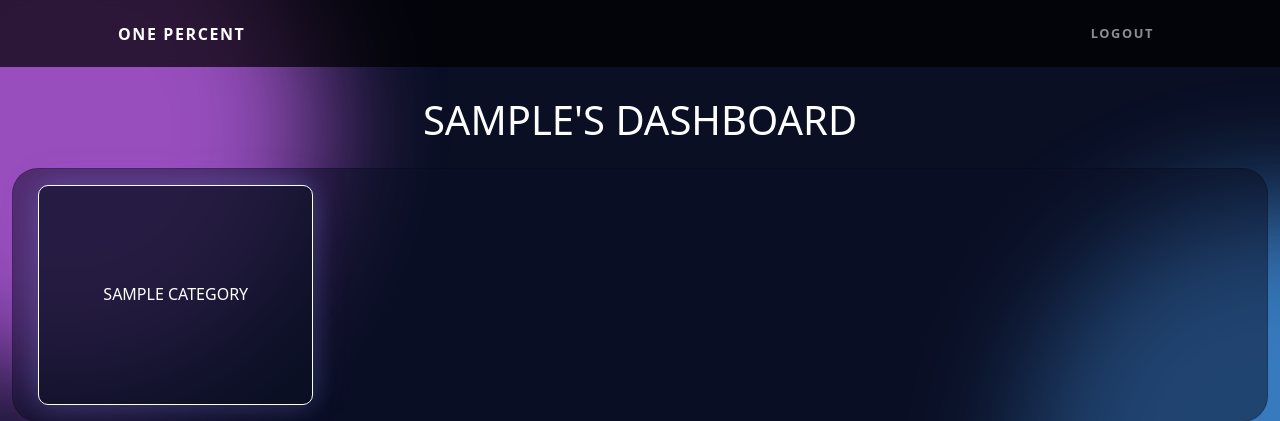
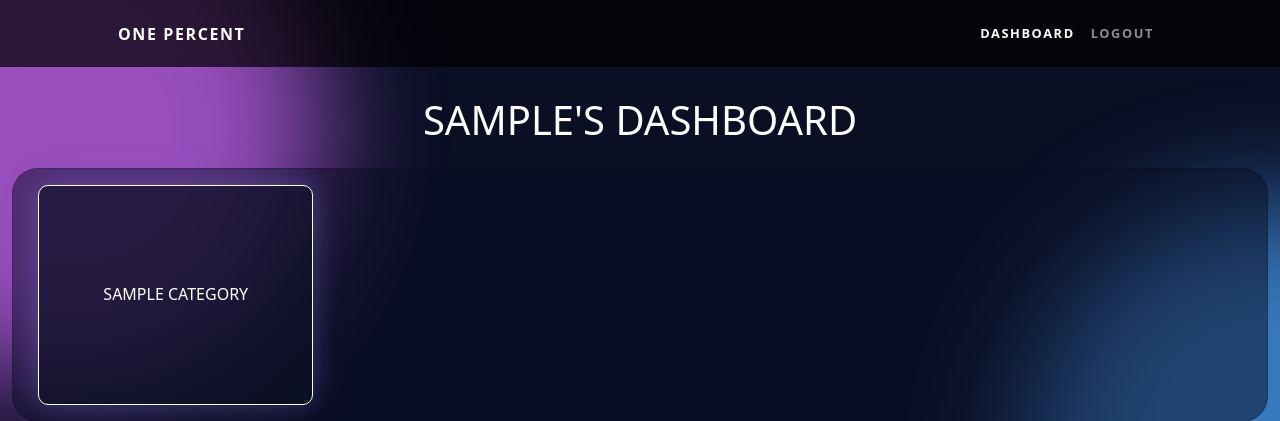
Before and after one commit to AlexThoma5/one_percent, a Django app: page /dashboard/ in a window 1280 px wide. Shown: the top 421 px of the page. Run offline with Django 4.2, Linux system fonts and the light colour scheme; a user stored in the database is signed in; tables that the repository leaves empty hold one stand-in row (values such as "Sample post"); data that the repository does not hold is empty; some libraries are stand-ins or nearby versions.

Commit message:
Add dashboard link to Navbar in base.html

```diff
--- a/templates/base.html
+++ b/templates/base.html
@@ -1,5 +1,6 @@
 {% load static %}
 {% url 'home' as home_url %}
+{% url 'dashboard' as dash_url %}
 {% url 'account_login' as login_url %}
 {% url 'account_signup' as signup_url %}
 {% url 'account_logout' as logout_url %}
@@ -46,6 +47,14 @@
         <div class="collapse navbar-collapse" id="navbarResponsive">
           <ul class="navbar-nav ms-auto">
             {% if user.is_authenticated %}
+            <li class="nav-item">
+              <a
+                class="nav-link {% if request.path == dash_url %}active"
+                aria-current="page{% endif %}"
+                href="{{ dash_url }}"
+                >Dashboard</a
+              >
+            </li>
             <li class="nav-item">
               <a
                 class="nav-link {% if request.path == logout_url %}active"
```
